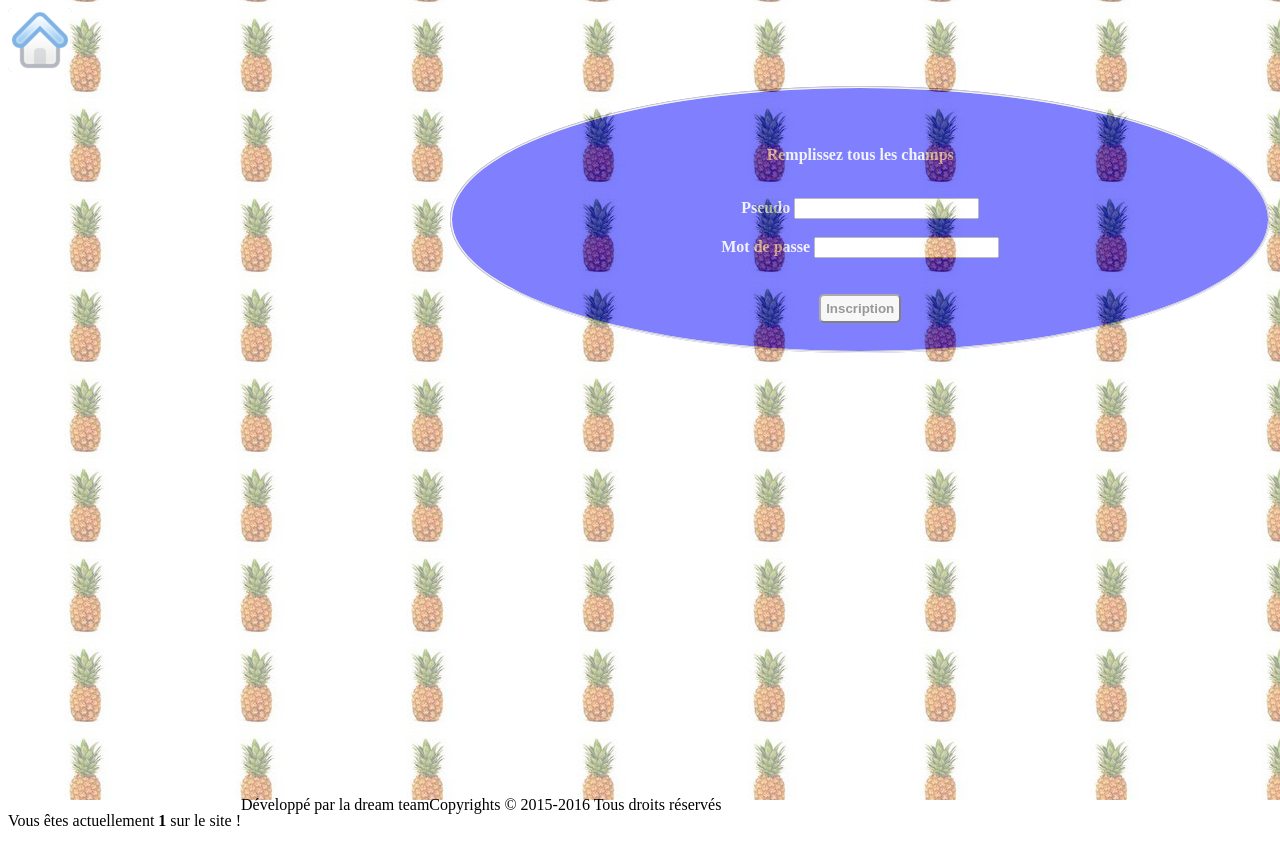
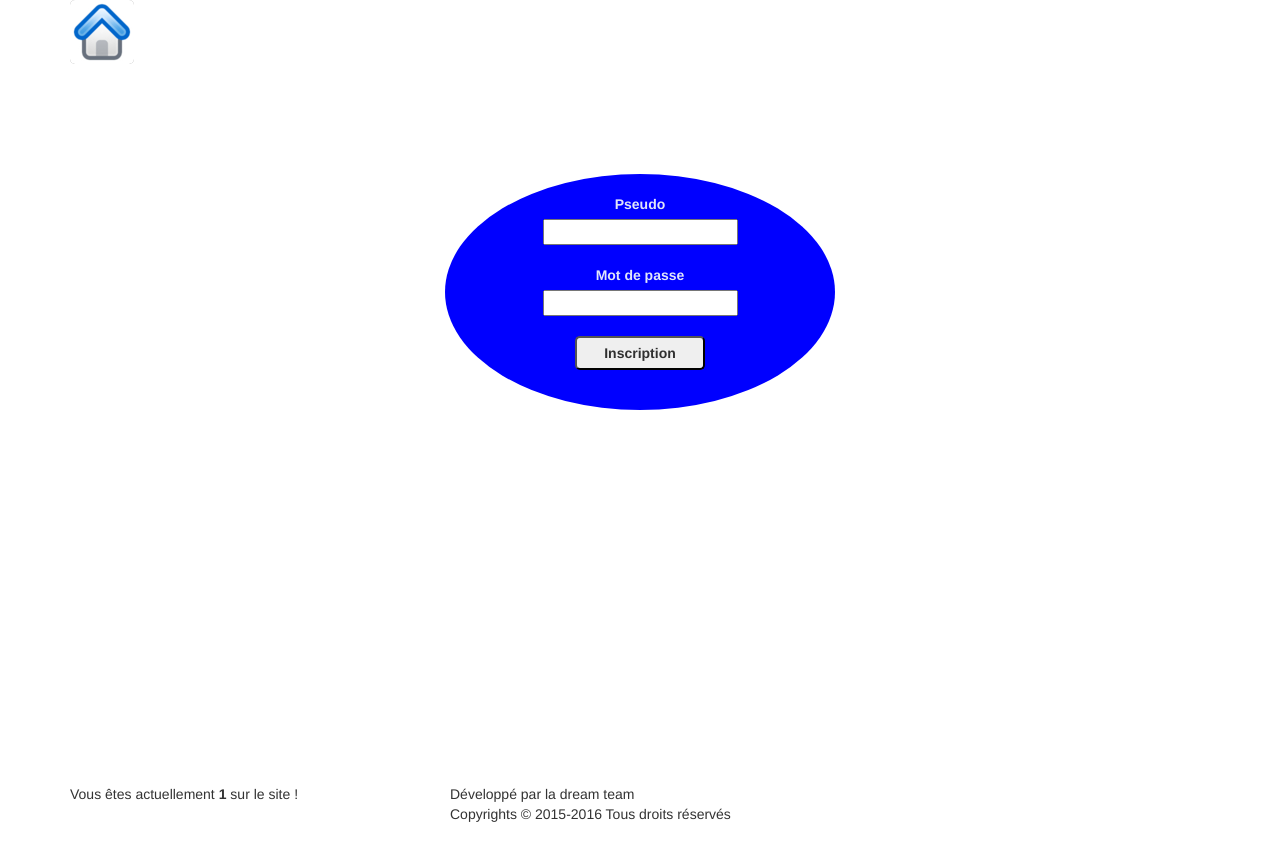
Before and after one commit to ErwanLbp/serveur-traitement-image, a PHP site: page /inscription.php in a window 1280 px wide. After the commit the page ends 822 px from the top, so only its background shows below. Run offline with PHP 8.4, Linux system fonts and the light colour scheme; data comes from the database, SQL or seed files in the repository.

Commit message:
commit inutile

```diff
--- a/connexion.css
+++ b/connexion.css
@@ -1,21 +1,19 @@
-#formulaireInscription{
-	background-color: #0000FF;
-	border-radius: 50%;
-	margin-left: 35%;
-	text-align: center;
-	color : #E1E6FA;
-	font-weight     : bold;
-}
-
-#formulaireConnexion{
+.formulaire{
 	margin-top: 100px;
-	background-color: #375D81;
 	border-radius: 50%;
 	padding-top: 20px;
 	padding-bottom: 40px;
 	text-align: center;
 	color : #E1E6FA;
 	font-weight     : bold;
+}
+
+#formulaireInscription{
+	background-color: #0000FF;
+}
+
+#formulaireConnexion{
+	background-color: #375D81;
 }
 
 #pseudo, #mdp{
--- a/connexion.php
+++ b/connexion.php
@@ -46,7 +46,7 @@ if(isset($_POST['pseudo'])){
 		<article class="row">
 
 			<form method="post" action="connexion.php">
-				<div class="col-lg-offset-4 col-sm-4" id="formulaireConnexion">
+				<div class="formulaire col-lg-offset-4 col-sm-4" id="formulaireConnexion">
 
 					<?php if(!empty($erreur)) echo '<div class="row"><span class="col-lg-12">'.$erreur.'</span></div>'; ?>
 
@@ -65,11 +65,11 @@ if(isset($_POST['pseudo'])){
 					</div>
 
 					<div class="row">
-					<br>
+						<br>
 						<input type="submit" class="bouton col-lg-offset-3 col-lg-3" value="Connexion">
 						<input type="button" class="bouton col-lg-3" value="Inscription" onclick="document.location.href='inscription.php'">
 					</div>
-				</fieldset>
+				</div>
 			</form>
 		</article>
 
--- a/inscription.php
+++ b/inscription.php
@@ -9,7 +9,7 @@ if(isset($_SESSION['pseudo'])){
 include('connectBDD.php');
 
 $erreur = "";
-if(isset($_POST['pseudo'])){
+if(isset($_POST['pseudo']) and $_POST['pseudo'] != ""){
 
 	$req = $bdd->prepare('SELECT pseudo FROM profil WHERE pseudo = ? AND mdp = ?');
 	$req->execute(array($_POST['pseudo'],$_POST['mdp']));
@@ -33,47 +33,48 @@ if(isset($_POST['pseudo'])){
 <head>
 	<title>Inscription</title>
 	<meta charset="utf-8">
+	<meta name="viewport" content="width=device-width, initial-scale=1.0">
+	<link href="bootstrap.min.css" rel="stylesheet">
+
 	<link rel="stylesheet" type="text/css" href="styleGeneral.css">
 	<link rel="stylesheet" type="text/css" href="header.css">
 	<link rel="stylesheet" type="text/css" href="footer.css">
 	<link rel="stylesheet" type="text/css" href="connexion.css">
 </head>
 <body>
-	<div class="illustration">
-		<div class="i-large"></div>
-		<div class="i-medium"></div>
-		<div class="i-small"></div>
-	</div>
-
-
+	<div class="container">
 	<?php include ('header.php'); ?>
 
-	<article>
+	<article class="row">
 
 		<form method="post" action="inscription.php">
-			<fieldset id="formulaireInscription">
+			<div class="formulaire col-lg-offset-4 col-sm-4" id="formulaireInscription">
 
-				<br><br>
-				<?php if(!empty($erreur)) echo '<span>'.$erreur.'</span><br><br>'; ?>
+					<?php if(!empty($erreur)) echo '<div class="row"><span class="col-lg-12">'.$erreur.'</span></div>'; ?>
 
-				<p>Remplissez tous les champs </p><br>
+					<div class="row">
+						<label for="pseudo" class="col-lg-offset-4 col-lg-4">Pseudo</label>
+					</div>
+					<div class="row">
+						<input class="col-lg-offset-3 col-lg-6" type="text" id="pseudo" name="pseudo"/>
+					</div>
 
-				<label>Pseudo <input type="text" id="pseudo" name="pseudo"/>
-				</label>
+					<div class="row">
+						<label for="mdp" class="col-lg-offset-4 col-lg-4"><br>Mot de passe</label>
+					</div>
+					<div class="row">
+						<input class="col-lg-offset-3 col-lg-6" type="password" id="mdp" name="mdp"/>
+					</div>
 
-				<br><br>
-
-				<label>Mot de passe <input type="password" id="mdp" name="mdp"/>
-				</label>
-
-				<br><br><br>
-
-				<input type="submit" class="bouton" value="Inscription"></input>
-				<br><br>
-			</fieldset>
+					<div class="row">
+						<br>
+						<input type="submit" class="bouton col-lg-offset-4 col-lg-4" value="Inscription">
+					</div>
+				</div>
 		</form>
 	</article>
 
 	<?php include('footer.php'); ?>
+</div>
 </body>
 </html>
```
